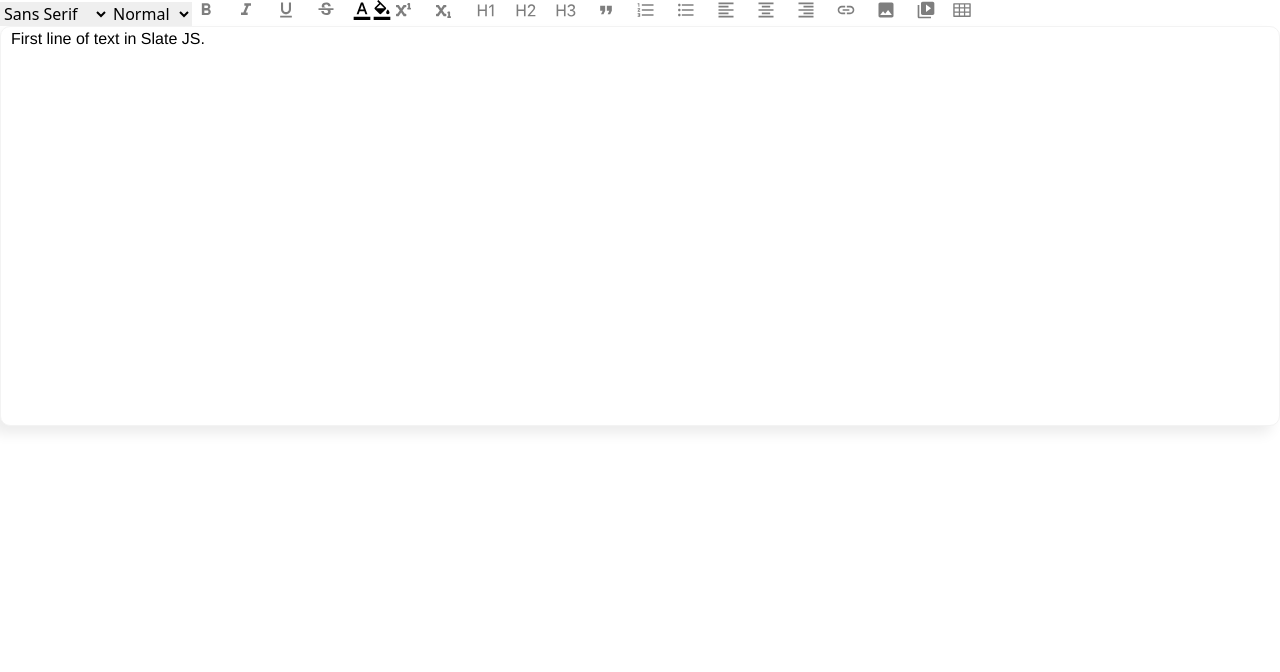
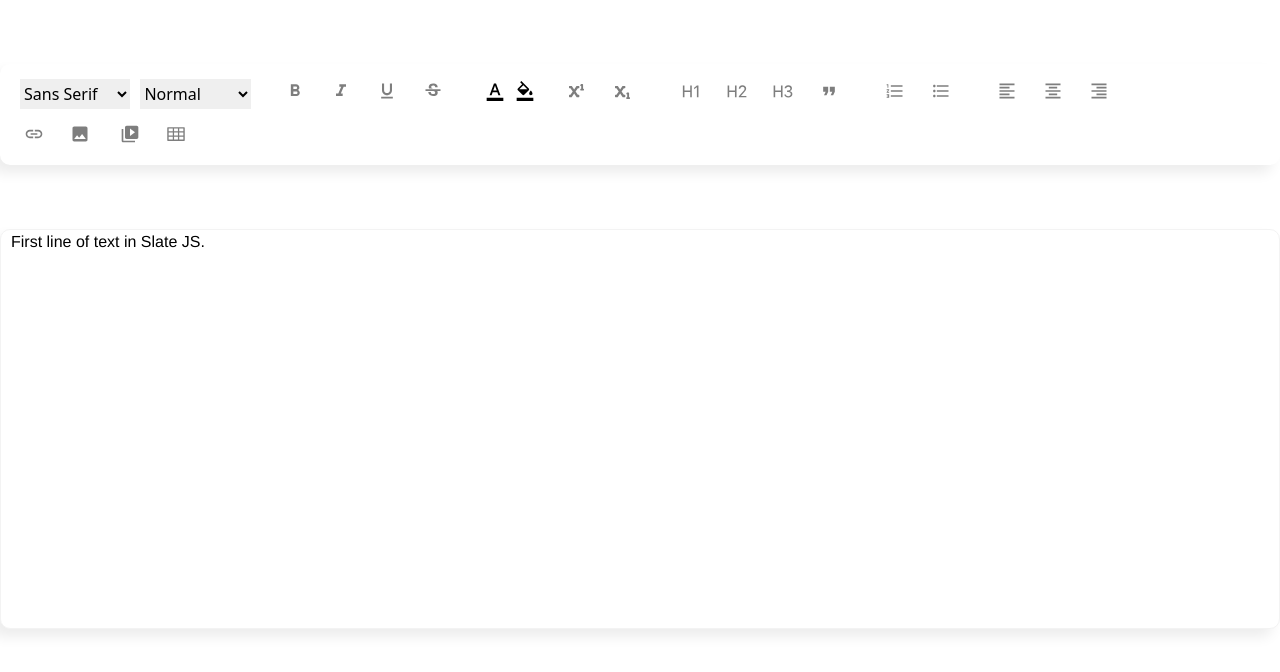
Before and after one commit to HtetOoNaing/slate-rich-text-editor-react, a React (Create React App) app: page / in a window 1280 px wide. Shown: the top 672 px of the page. Built offline with nearby package versions, Linux system fonts and the light colour scheme.

Commit message:
add Toolbar css

```diff
--- /dev/null
+++ b/src/components/Toolbar.css
@@ -0,0 +1,23 @@
+.toolbar {
+  border-radius: 10px;
+  background: #ffffff;
+  box-shadow: -8px 8px 13px #ededed, 8px -8px 13px #ffffff;
+  margin: 5% 0;
+  display: flex;
+  flex-wrap: wrap;
+  align-items: center;
+  padding: 15px 10px;
+  row-gap: 15px;
+}
+.toolbar-grp > * {
+  margin-right: 10px;
+  cursor: pointer;
+}
+.toolbar-grp {
+  margin: 0 10px;
+}
+select {
+  height: 30px;
+  border: none;
+  width: 6.9rem;
+}
--- a/src/components/Toolbar.jsx
+++ b/src/components/Toolbar.jsx
@@ -19,6 +19,7 @@ import {
   Table,
   InTable,
 } from ".";
+import "./Toolbar.css";
 
 const Toolbar = () => {
   const editor = useSlate();
```
